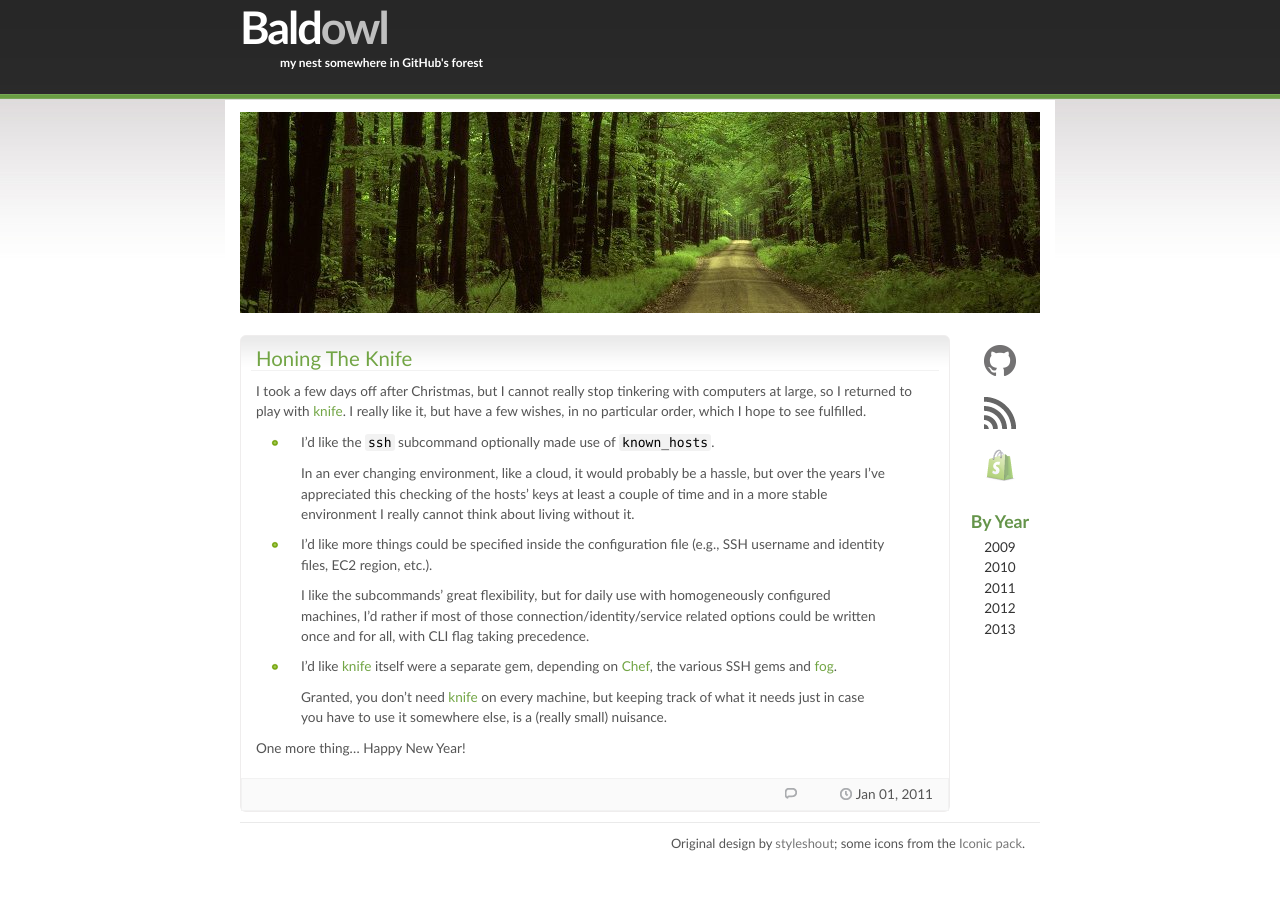
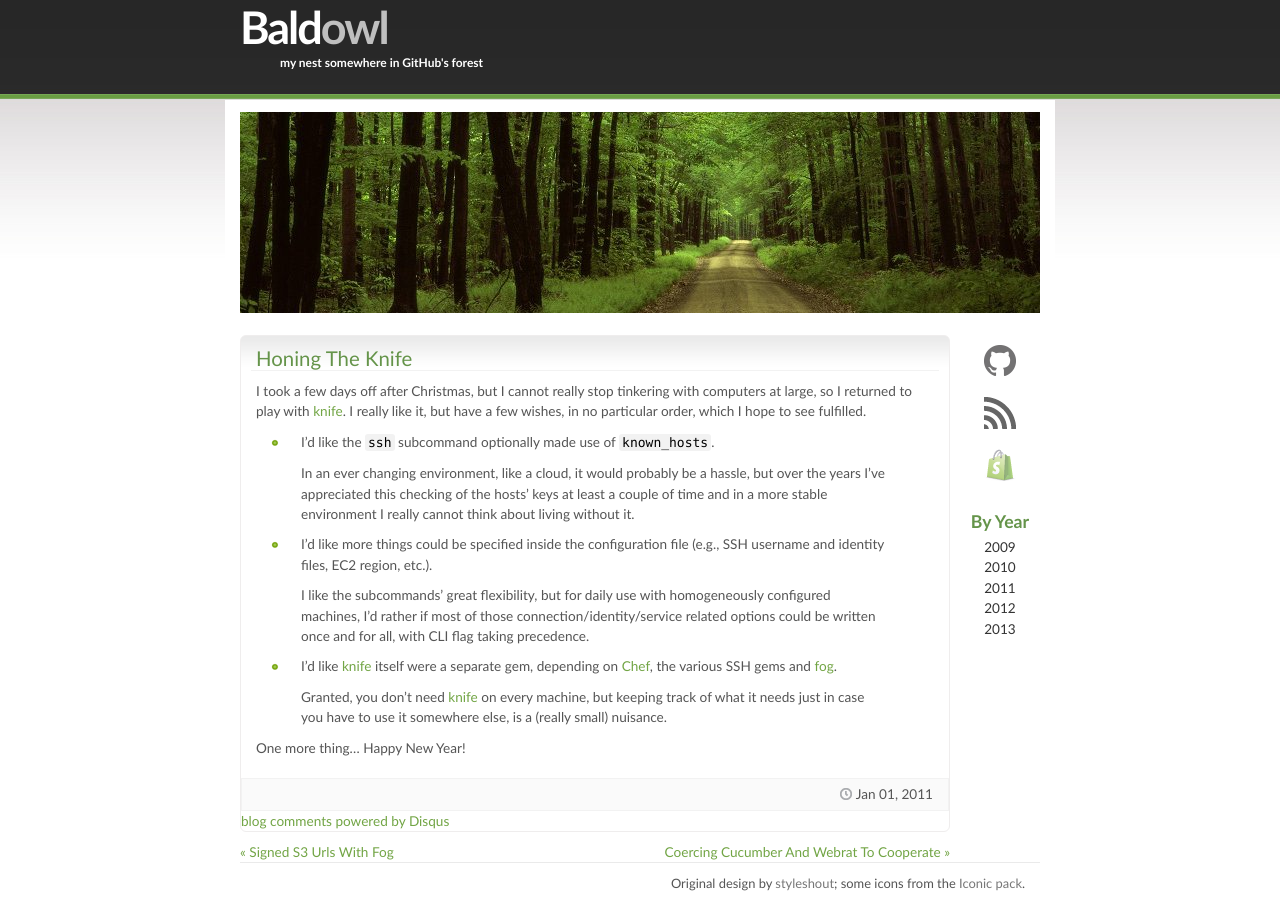
Before and after one commit to baldowl/baldowl.github.com, a Jekyll site: the page built from _posts/2011-01-01-honing-the-knife.md, in a window 1280 px wide. Built offline with Jekyll 4.4.1, drawn with Linux system fonts in a browser that asks for light colours; comment, search, counter and statistics services are not loaded.

Commit message:
Upgraded to Jekyll 3.

```diff
--- a/_config.yml
+++ b/_config.yml
@@ -7,6 +7,9 @@ exclude:
   - Rakefile
   - sass
 timezone: Europe/Rome
+gems:
+  - jekyll-gist
+  - jekyll-paginate
 
 site_address: http://baldowl.github.io
 title: Baldowl - my nest somewhere in GitHub's forest
--- a/_includes/post.html
+++ b/_includes/post.html
@@ -1,19 +1,19 @@
 <article class="post">
   <header>
-    {% if post.single_post %}<h1>{{ post.title }}</h1>{% else %}<h1><a href="{{ post.url }}">{{ post.title }}</a></h1>{% endif %}
+    {% if include.single_post %}<h1>{{ post.title }}</h1>{% else %}<h1><a href="{{ post.url }}">{{ post.title }}</a></h1>{% endif %}
   </header>
 
-  {% if post.single_post %}{{ content }}{% else %}{{ post.content }}{% endif %}
+  {% if include.single_post %}{{ content }}{% else %}{{ post.content }}{% endif %}
 
   <footer>
     <p>
       {% if post.tags != empty %}{% assign sorted_tags = post.tags | sort %}<span class="blob"><i class="tag-icon"></i>{% for tag in sorted_tags %}<a href="/archives/tags/{{ tag | xml_escape }}">{{ tag }}</a>{% unless forloop.last %}, {% endunless %}{% endfor %}</span>{% endif %}
-      {% if post.single_post != true and post.comments != false and site.show_drafts != true %}<span class="blob"><i class="comment-icon"></i><a href="{{ post.url }}#disqus_thread" data-disqus-identifier="{{ post.id }}"></a></span>{% endif %}
+      {% if include.single_post != true and post.comments != false and site.show_drafts != true %}<span class="blob"><i class="comment-icon"></i><a href="{{ post.url }}#disqus_thread" data-disqus-identifier="{{ post.id }}"></a></span>{% endif %}
       <time datetime="{{ post.date | date: '%F' }}" pubdate><span class="blob"><i class="clock-icon"></i>{{ post.date | date: '%b %d, %Y' }}</span></time>
     </p>
   </footer>
 
-{% if post.single_post and post.comments != false and site.show_drafts != true %}
+{% if include.single_post and post.comments != false and site.show_drafts != true %}
   <section id="disqus_thread"></section>
   <script type="text/javascript">
     var disqus_shortname = '{{ site.disqus_shortname }}';
@@ -31,6 +31,6 @@
 {% endif %}
 </article>
 
-{% if post.single_post %}
+{% if include.single_post %}
   {% include post_pagination.html %}
 {% endif %}
--- a/_layouts/post.html
+++ b/_layouts/post.html
@@ -1,6 +1,5 @@
 ---
 layout: default
-single_post: true
 ---
 {% assign post = page %}
-{% include post.html %}
+{% include post.html single_post=true %}
```
Also changed, not shown: 1 other file.
